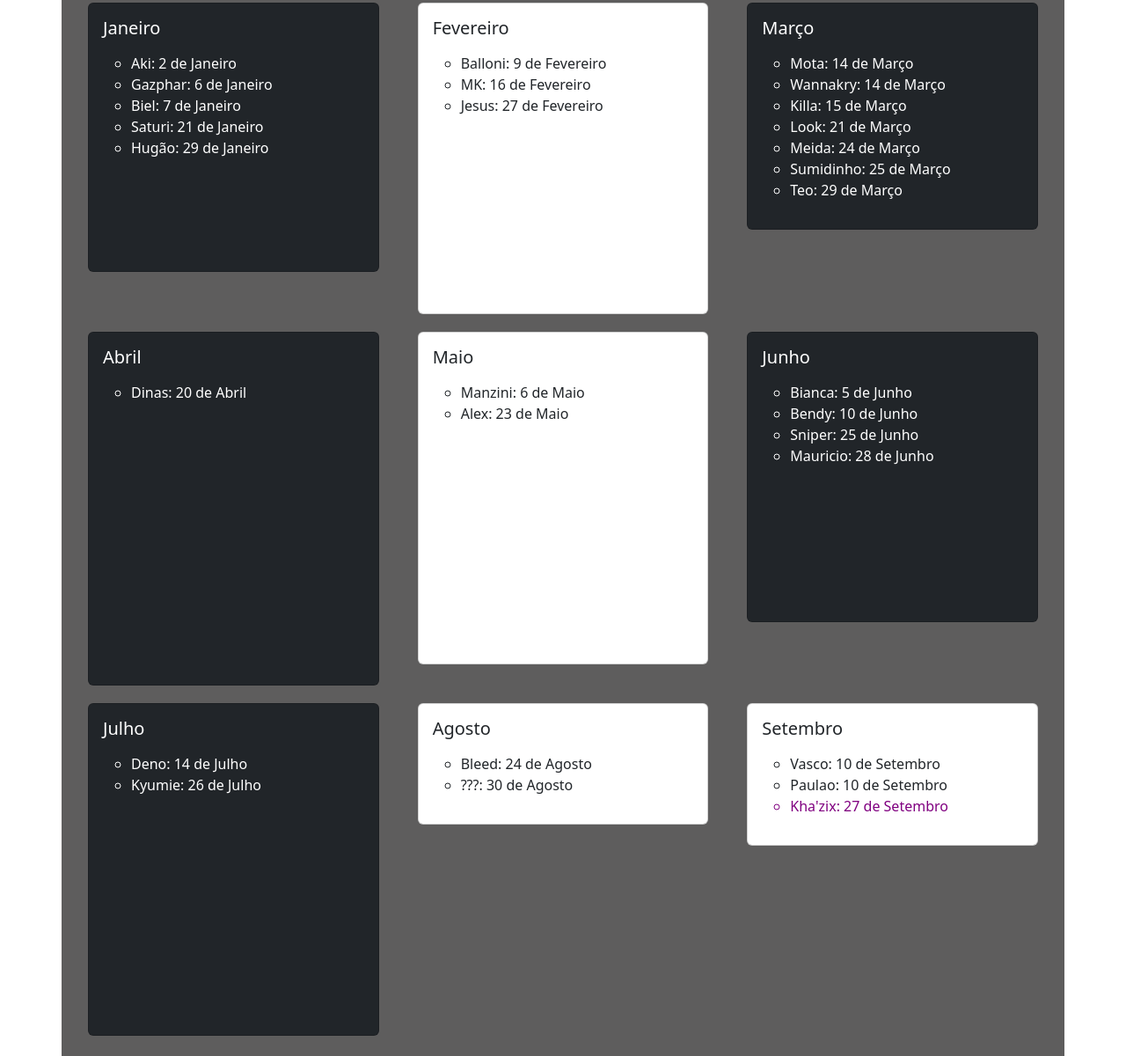
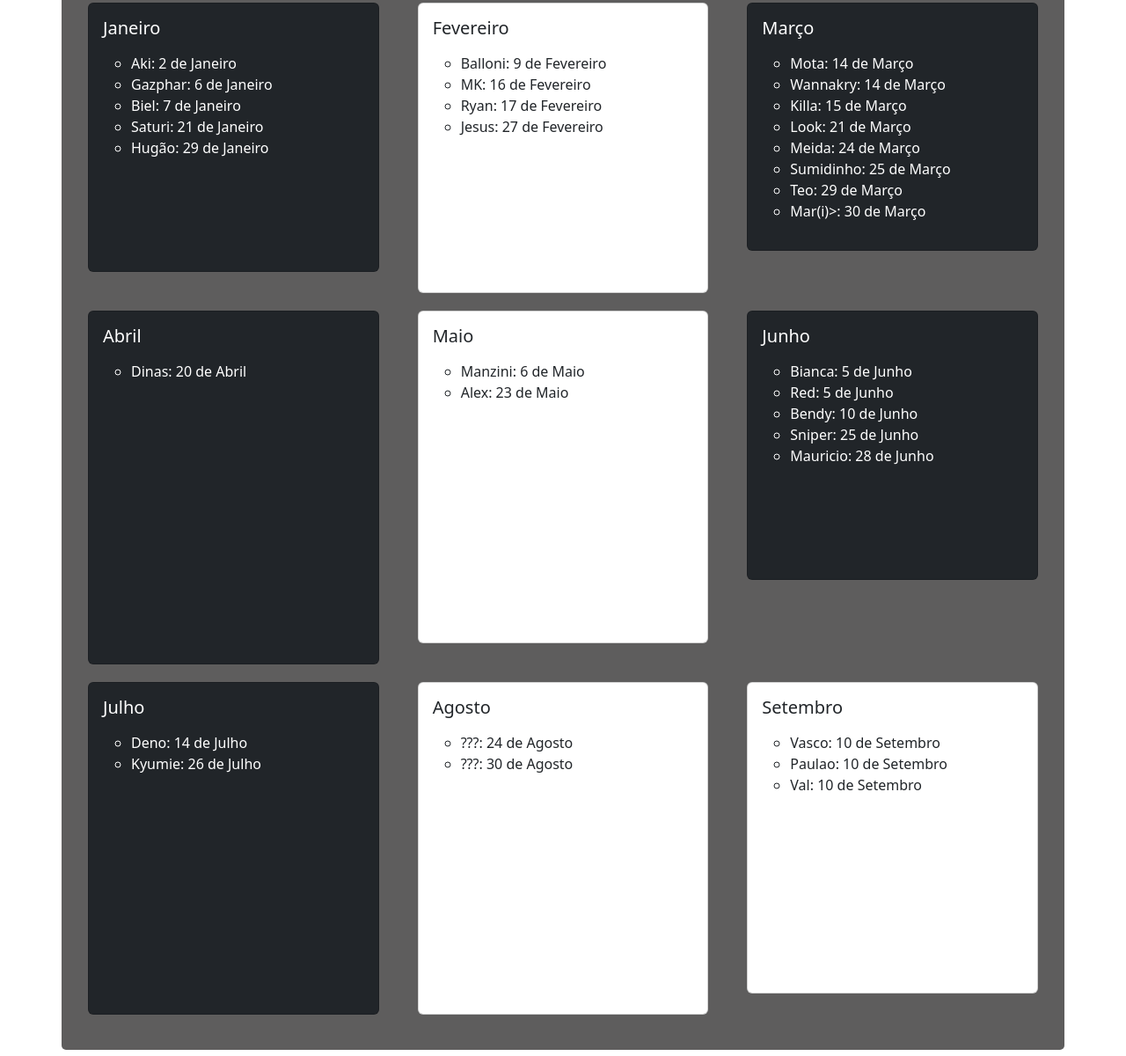
Before and after one commit to davMac606/aniversarios, a plain HTML site: page index.html in a window 1280 px wide. Shown: the part 73-1273 px from the top of the page at 88% size. Drawn offline with nearby package versions, Linux system fonts and the light colour scheme.

Commit message:
added mar's bday

```diff
--- a/index.html
+++ b/index.html
@@ -83,8 +83,8 @@
                         <ul style="list-style-type: circle">
                             <li>Balloni: 9 de Fevereiro</li>
                             <li>MK: 16 de Fevereiro</li>
+                            <li>Ryan: 17 de Fevereiro</li>
                             <li>Jesus: 27 de Fevereiro</li>
-                            ⠀⠀⠀⠀⠀⠀⠀⠀⠀⠀⠀⠀⠀⠀⠀⠀⠀⠀⠀⠀⠀⠀⠀⠀⠀⠀⠀
                             ⠀⠀⠀⠀⠀⠀⠀⠀⠀⠀⠀⠀⠀⠀⠀⠀⠀⠀⠀⠀⠀⠀⠀⠀⠀⠀⠀
                             ⠀⠀⠀⠀⠀⠀⠀⠀⠀⠀⠀⠀⠀⠀⠀⠀⠀⠀⠀⠀⠀⠀⠀⠀⠀⠀⠀
                             ⠀⠀⠀⠀⠀⠀⠀⠀⠀⠀⠀⠀⠀⠀⠀⠀⠀⠀⠀⠀⠀⠀⠀⠀⠀⠀⠀
@@ -106,6 +106,7 @@
                             <li>Meida: 24 de Março</li>
                             <li>Sumidinho: 25 de Março</li>
                             <li>Teo: 29 de Março</li>
+                            <li>Mar(i)>: 30 de Março</li>
                         </ul>
                         </p>
 
@@ -159,10 +160,10 @@
                         <p class="card-text">
                         <ul style="list-style-type:circle">
                             <li>Bianca: 5 de Junho</li>
+                            <li>Red: 5 de Junho</li>
                             <li>Bendy: 10 de Junho</li>
                             <li>Sniper: 25 de Junho</li>
                             <li>Mauricio: 28 de Junho</li>
-                            ⠀⠀⠀⠀⠀⠀⠀⠀⠀⠀⠀⠀⠀⠀⠀⠀⠀⠀⠀⠀⠀⠀⠀⠀⠀⠀⠀
                             ⠀⠀⠀⠀⠀⠀⠀⠀⠀⠀⠀⠀⠀⠀⠀⠀⠀⠀⠀⠀⠀⠀⠀⠀⠀⠀⠀
                             ⠀⠀⠀⠀⠀⠀⠀⠀⠀⠀⠀⠀⠀⠀⠀⠀⠀⠀⠀⠀⠀⠀⠀⠀⠀⠀⠀
                         </ul>
@@ -196,8 +197,13 @@
                         <h5 class="card-title">Agosto</h5>
                         <p class="card-text">
                         <ul style="list-style-type:circle">
-                        <li>Bleed: 24 de Agosto</li>
+                        <li>???: 24 de Agosto</li>
                         <li>???: 30 de Agosto</li>
+                        ⠀⠀⠀⠀⠀⠀⠀⠀⠀⠀⠀⠀⠀⠀⠀⠀⠀⠀⠀⠀⠀⠀⠀⠀⠀⠀⠀
+                        ⠀⠀⠀⠀⠀⠀⠀⠀⠀⠀⠀⠀⠀⠀⠀⠀⠀⠀⠀⠀⠀⠀⠀⠀⠀⠀⠀
+                        ⠀⠀⠀⠀⠀⠀⠀⠀⠀⠀⠀⠀⠀⠀⠀⠀⠀⠀⠀⠀⠀⠀⠀⠀⠀⠀⠀
+                        ⠀⠀⠀⠀⠀⠀⠀⠀⠀⠀⠀⠀⠀⠀⠀⠀⠀⠀⠀⠀⠀⠀⠀⠀⠀⠀⠀
+                        ⠀⠀⠀⠀⠀⠀⠀⠀⠀⠀⠀⠀⠀⠀⠀⠀⠀⠀⠀⠀⠀⠀⠀⠀⠀⠀⠀
                         </ul>
                         </p>
                     </div>
@@ -211,7 +217,11 @@
                             <ul style="list-style-type:circle">
                             <li>Vasco: 10 de Setembro</li>
                             <li>Paulao: 10 de Setembro</li>
-                            <li class="khazix">Kha'zix: 27 de Setembro</li>
+                            <li>Val: 10 de Setembro</li>
+                            ⠀⠀⠀⠀⠀⠀⠀⠀⠀⠀⠀⠀⠀⠀⠀⠀⠀⠀⠀⠀⠀⠀⠀⠀⠀⠀⠀
+                            ⠀⠀⠀⠀⠀⠀⠀⠀⠀⠀⠀⠀⠀⠀⠀⠀⠀⠀⠀⠀⠀⠀⠀⠀⠀⠀⠀
+                            ⠀⠀⠀⠀⠀⠀⠀⠀⠀⠀⠀⠀⠀⠀⠀⠀⠀⠀⠀⠀⠀⠀⠀⠀⠀⠀⠀
+                            ⠀⠀⠀⠀⠀⠀⠀⠀⠀⠀⠀⠀⠀⠀⠀⠀⠀⠀⠀⠀⠀⠀⠀⠀⠀⠀⠀
                             </ul>
                         </p>
                     </div>
```
